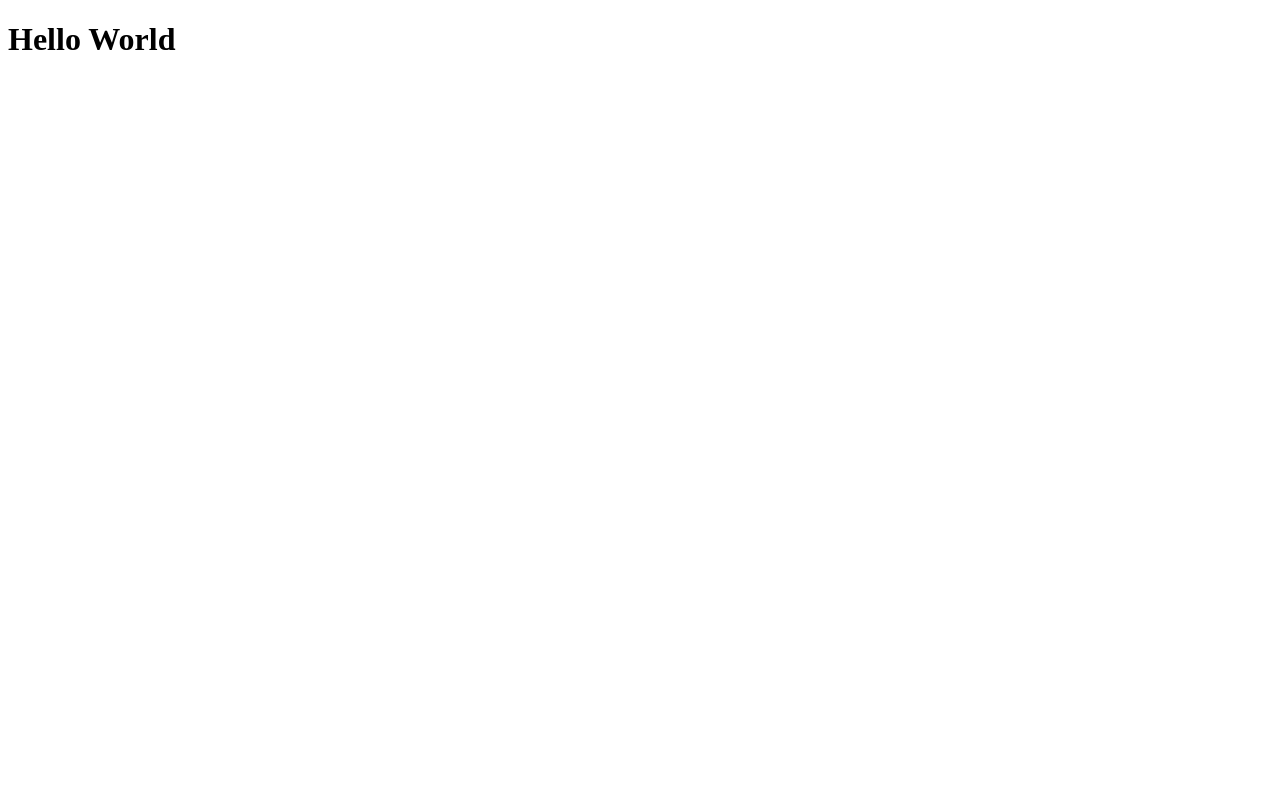
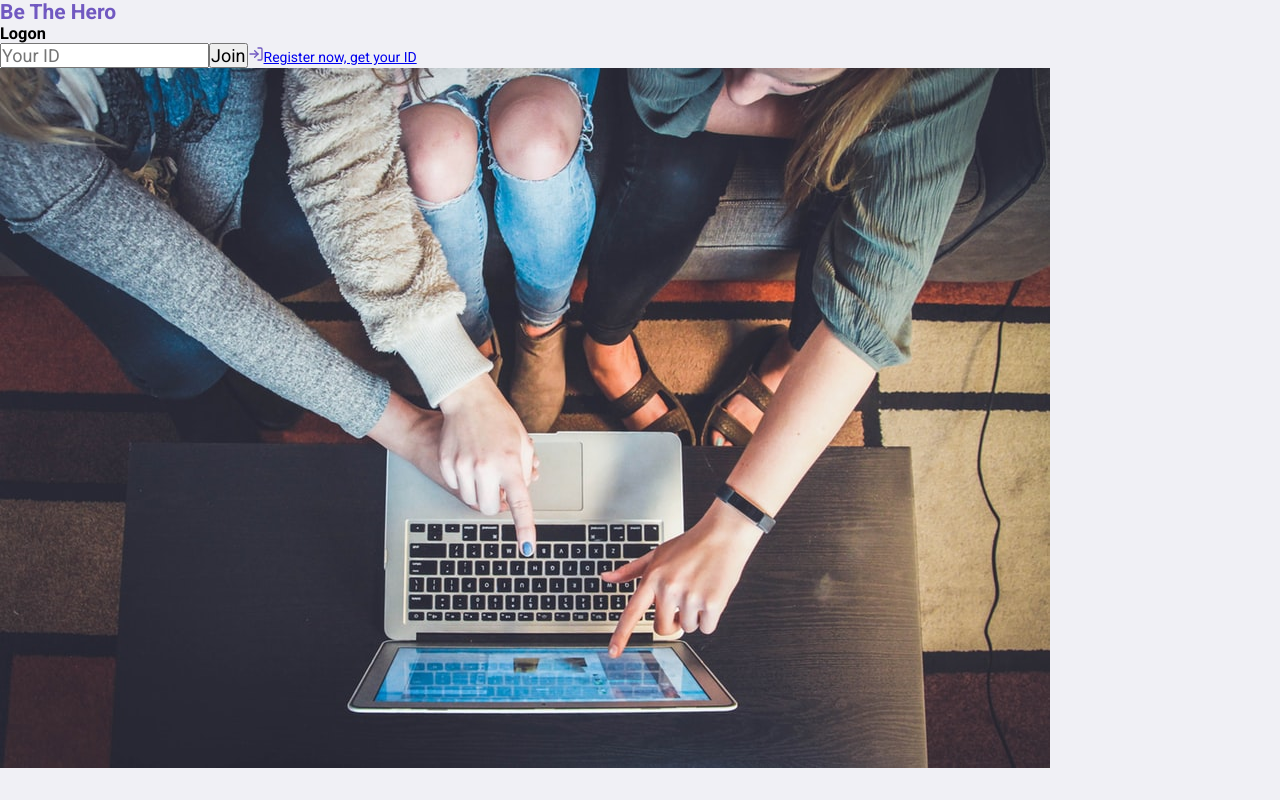
Before and after one commit to LucasGuerraCavalcante/bethehero-react-project, a React (Create React App) app in the folder frontend/: page / in a window 1280 px wide. Built offline with nearby package versions, Linux system fonts and the light colour scheme.

Commit message:
logon page and component

```diff
--- a/frontend/package.json
+++ b/frontend/package.json
@@ -8,6 +8,7 @@
     "@testing-library/user-event": "^7.2.1",
     "react": "^16.13.1",
     "react-dom": "^16.13.1",
+    "react-icons": "^3.9.0",
     "react-scripts": "3.4.1"
   },
   "scripts": {
--- a/frontend/src/App.js
+++ b/frontend/src/App.js
@@ -1,9 +1,17 @@
 import React from 'react';
 
+import './global.css';
+
+// Components
+import Logon from './pages/Logon';
+
+// JSX
+
 function App() {
+
   return (
-    <h1> Hello World </h1>
-  );
+    <Logon />
+    );
 }
 
 export default App;
--- /dev/null
+++ b/frontend/src/global.css
@@ -0,0 +1,22 @@
+@import url('https://fonts.googleapis.com/css?family=Roboto:400,500,700&display=swap');
+
+* {
+    margin: 0;
+    padding: 0;
+    outline: 0;
+    box-sizing: border-box;
+}
+
+body {
+    font: 400 14px Roboto, sans-serif;
+    background: #f0f0f5;
+    -webkit-font-smoothing: antialiased;
+}
+
+input, button, textarea {
+    font: 400 18px Roboto, sans-serif;
+}
+
+button {
+    cursor: pointer;
+}
--- /dev/null
+++ b/frontend/src/pages/Logon/index.js
@@ -0,0 +1,30 @@
+import React from 'react';
+import { FiLogIn } from 'react-icons/fi';
+
+import './styles.css';
+import herosImg from '../../assests/heroes.jpeg';
+
+export default function Logon() {
+    return (
+        <div className="logon-container">
+            <section className="form">
+                <h1>Be The Hero</h1>
+
+                <form>
+                    <h3>Logon</h3>
+
+                    <input placeholder="Your ID"></input>
+                    <button type="submit">Join</button>
+
+                    <a href="/register">
+                        <FiLogIn size={16} color="#7159c1" />
+                        Register now, get your ID
+                    </a>
+                </form>
+
+            </section>
+
+            <img src={herosImg} alt="Heroes" />
+        </div>
+    );
+}
--- /dev/null
+++ b/frontend/src/pages/Logon/styles.css
@@ -0,0 +1,3 @@
+h1 {
+    color: #7159c1
+}
```
Also changed, not shown: frontend/src/assests/heroes.jpeg (added), 1 other file (tests, documents, lock files or other folders).
